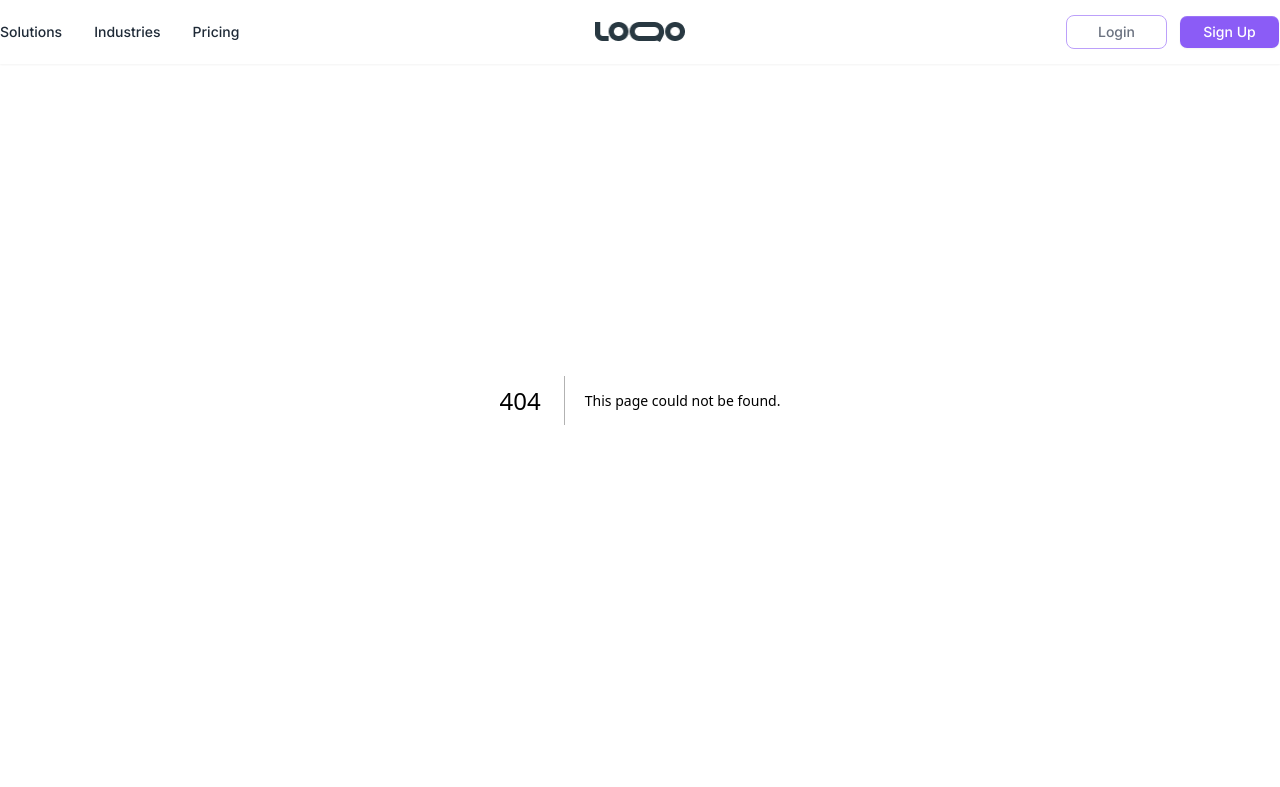
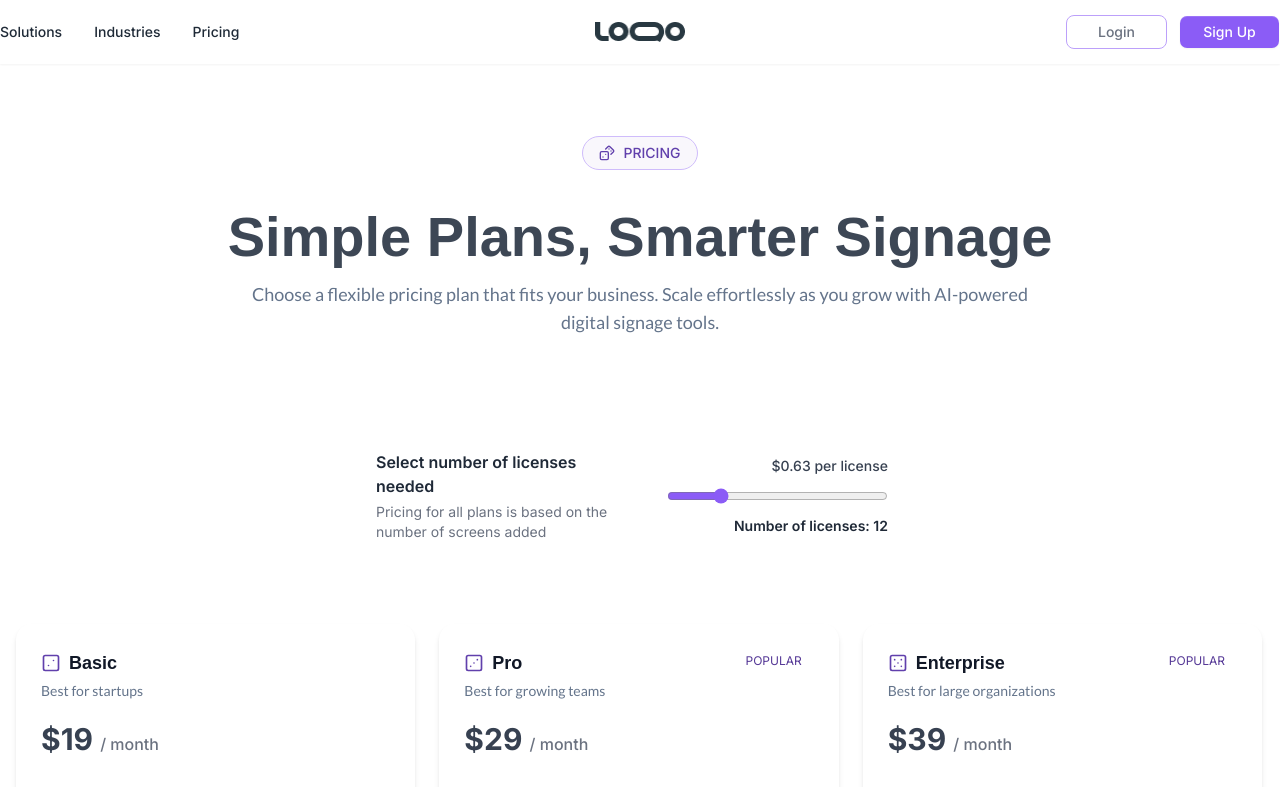
Before and after one commit to TechinoidProjects/signageX-Website, a Next.js app: page /pricing in a window 1280 px wide. Before the commit this address had no page. Shown: the top 787 px of the page. Built offline with nearby package versions, Linux system fonts and the light colour scheme; a web font is replaced by a local one.

Commit message:
feat: modify the Signage Pricing card and create the hero section for the page

```diff
--- a/src/app/page.tsx
+++ b/src/app/page.tsx
@@ -4,7 +4,7 @@ import {FeatureTabs} from "@/components/HomePage/FeaturedTabs";
 import VideoSection from "@/components/HomePage/VideoSection";
 import WhyChooseSignageX from "@/components/HomePage/WhyChooseSignageX";
 import GetStarted from "@/components/HomePage/GetStarted";
-import Pricing from "@/components/HomePage/SignagePricing";
+import SignagePricing from "@/components/HomePage/SignagePricing";
 import CTA from "@/components/common/CTA/index"
 export default function Home() {
   return (
@@ -15,7 +15,8 @@ export default function Home() {
       <WhyChooseSignageX />
       <VideoSection />
       <GetStarted />
-      <Pricing />
+      <SignagePricing badgeText="Pricing" heading="Best Pricing for Your Business"
+        subheading="Choose the AI-powered digital signage plan that fits your needs, no hidden fees. Just powerful features to help you scale effortlessly." />
       <CTA/>
     </main>
   );
--- /dev/null
+++ b/src/app/pricing/page.tsx
@@ -0,0 +1,17 @@
+
+import SignagePricing from "@/components/HomePage/SignagePricing";
+import CTA from "@/components/common/CTA";
+export default function HowItWorks() {
+  return (
+    <main className="min-h-screen bg-white flex flex-col justify-start items-center mt-15">
+        <SignagePricing
+            badgeText="Pricing"
+            heading="Simple Plans, Smarter Signage"
+            subheading="Choose a flexible pricing plan that fits your business. Scale effortlessly as you grow with AI-powered digital signage tools."
+        />
+
+      <CTA />
+
+    </main>
+  );
+}
--- a/src/components/HomePage/SignagePricing.tsx
+++ b/src/components/HomePage/SignagePricing.tsx
@@ -5,21 +5,32 @@ import { Button } from "@/components/ui/button";
 import PricingCard from "@/components/ui/cards/PricingCard";
 import LicenseSelector from "./LicenseSelector";
 
-export default function GetStarted() {
+type SignagePricingProps = {
+  badgeText: string;
+  heading: string;
+  subheading: string;
+};
+
+export default function SignagePricing({
+  badgeText = "Pricing",
+  heading = "Best Pricing for Your Business",
+  subheading = "Choose the AI-powered digital signage plan that fits your needs, no hidden fees. Just powerful features to help you scale effortlessly.",
+}: SignagePricingProps) {
   return (
     <section className="w-full flex justify-center items-center py-8 md:py-16 px-4 bg-white">
       <div className="container mx-auto flex flex-col justify-center items-center md:gap-4">
+
         {/* Badge + Heading */}
         <div className="flex flex-col justify-between items-center pb-8 md:pb-16 gap-2 md:gap-6 text-center">
           <Badge
-            text="Pricing"
+            text={badgeText}
             icon={Dices}
             variant="solid"
             color="custom"
           />
           <Heading
-            title="Best Pricing for Your Business"
-            subtitle="Choose the AI-powered digital signage plan that fits your needs, no hidden fees. Just powerful features to help you scale effortlessly."
+            title={heading}
+            subtitle={subheading}
           />
         </div>
 
```
